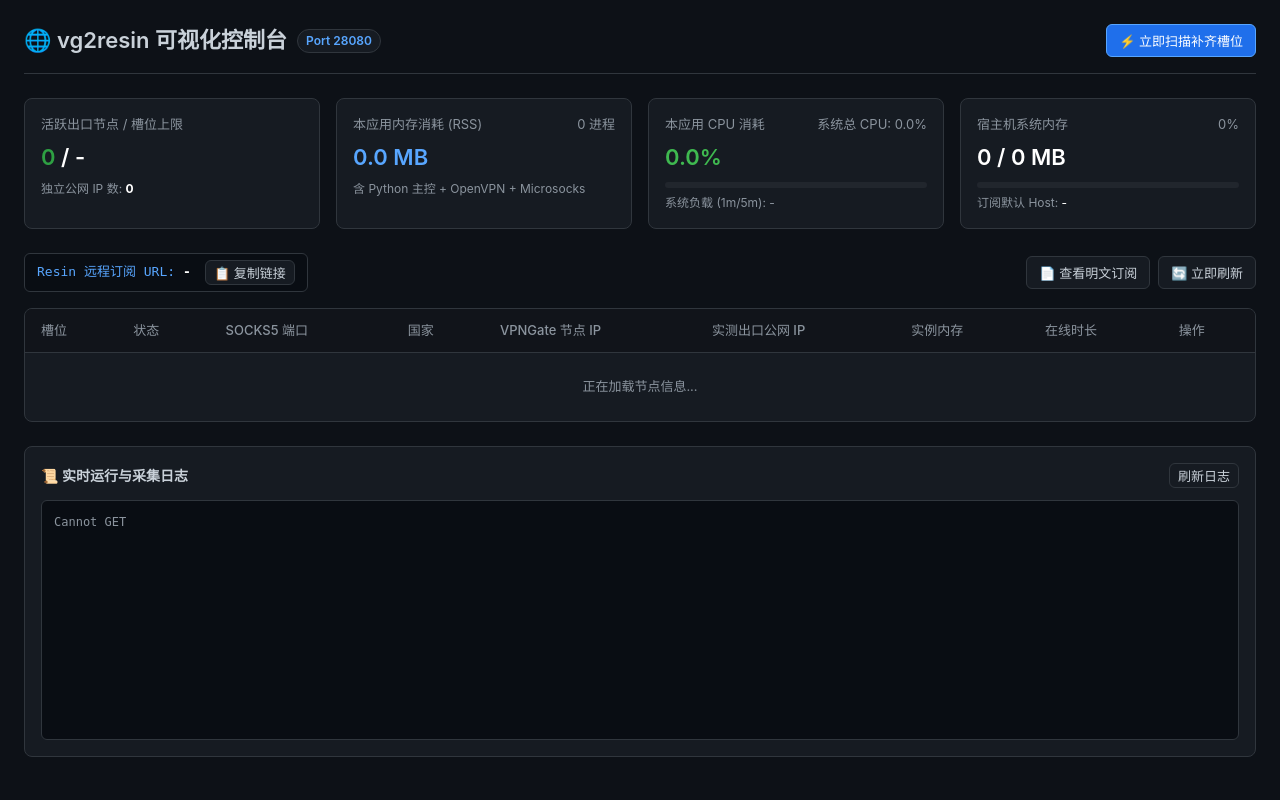
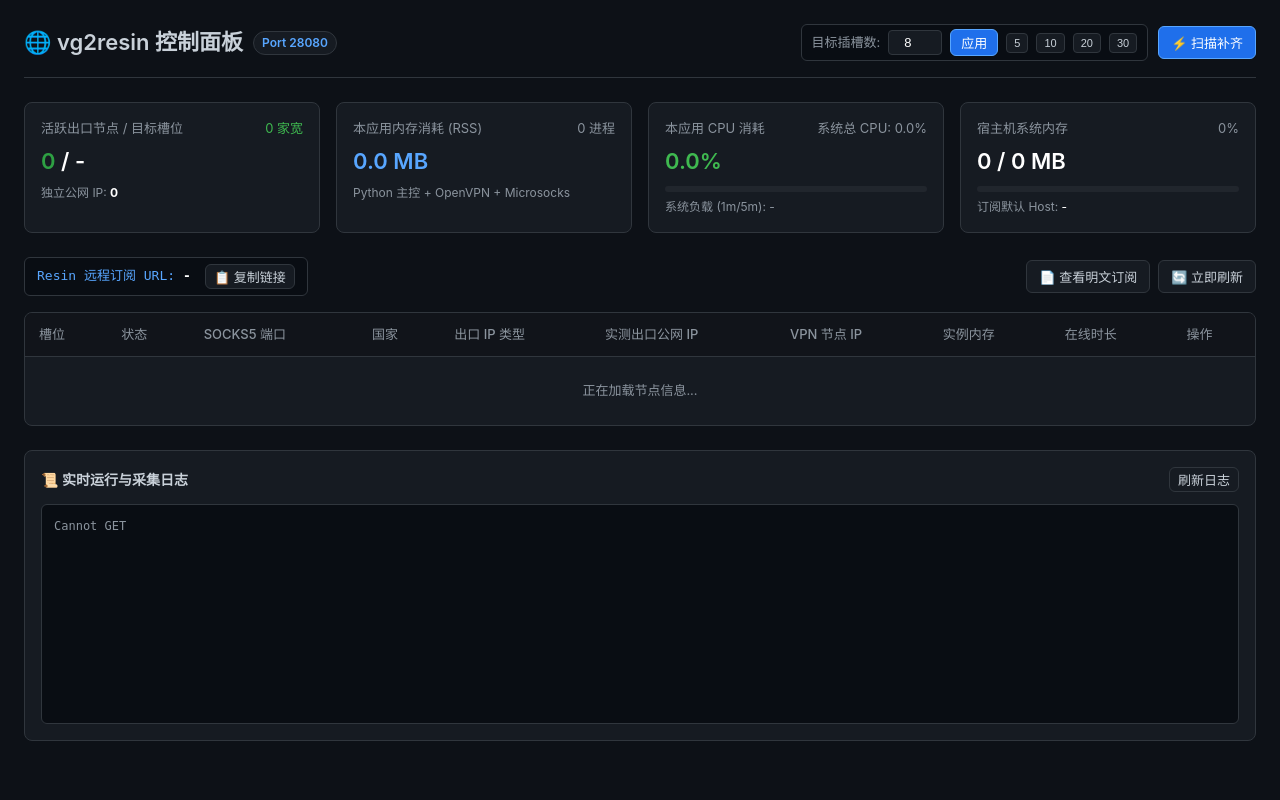
Before and after one commit to danielzi/vg2resin, a Python web app: template templates/index.html in a window 1280 px wide. Run offline with Jinja, Linux system fonts and the light colour scheme; the template is opened without the code that fills it, so the values that code supplies are empty.

Commit message:
feat: add dynamic pool size adjustment and residential/datacenter IP type detection in WebUI

```diff
--- a/templates/index.html
+++ b/templates/index.html
@@ -17,6 +17,7 @@
       --success: #2ea043;
       --danger: #f85149;
       --warning: #d29922;
+      --purple: #bc8cff;
     }
     * { box-sizing: border-box; margin: 0; padding: 0; }
     body {
@@ -26,7 +27,7 @@
       padding: 24px;
       line-height: 1.5;
     }
-    .container { max-width: 1240px; margin: 0 auto; }
+    .container { max-width: 1280px; margin: 0 auto; }
     header {
       display: flex;
       justify-content: space-between;
@@ -34,6 +35,8 @@
       margin-bottom: 24px;
       padding-bottom: 16px;
       border-bottom: 1px solid var(--border);
+      flex-wrap: wrap;
+      gap: 16px;
     }
     h1 { font-size: 22px; font-weight: 600; display: flex; align-items: center; gap: 10px; }
     .badge {
@@ -44,9 +47,34 @@
       border: 1px solid var(--border);
       color: var(--primary);
     }
+    .pool-control-box {
+      display: flex;
+      align-items: center;
+      gap: 8px;
+      background: #090d13;
+      border: 1px solid var(--border);
+      border-radius: 6px;
+      padding: 4px 10px;
+    }
+    .pool-control-box label { font-size: 13px; color: var(--text-muted); }
+    .pool-control-box input {
+      width: 54px;
+      background: #161b22;
+      border: 1px solid var(--border);
+      color: #fff;
+      padding: 4px 6px;
+      border-radius: 4px;
+      font-size: 13px;
+      text-align: center;
+    }
+    .preset-btn {
+      padding: 3px 7px;
+      font-size: 11px;
+      border-radius: 4px;
+    }
     .stats-bar {
       display: grid;
-      grid-template-columns: repeat(auto-fit, minmax(220px, 1fr));
+      grid-template-columns: repeat(auto-fit, minmax(230px, 1fr));
       gap: 16px;
       margin-bottom: 24px;
     }
@@ -115,12 +143,12 @@
     th {
       background: #11141a;
       color: var(--text-muted);
-      padding: 12px 16px;
+      padding: 12px 14px;
       font-weight: 500;
       border-bottom: 1px solid var(--border);
     }
     td {
-      padding: 12px 16px;
+      padding: 12px 14px;
       border-bottom: 1px solid var(--border);
       vertical-align: middle;
     }
@@ -135,8 +163,19 @@
     }
     .dot-online { background: var(--success); box-shadow: 0 0 8px var(--success); }
     .dot-offline { background: var(--danger); }
-    .flag { font-weight: 600; padding: 2px 6px; border-radius: 4px; background: #21262d; }
+    .flag { font-weight: 600; padding: 2px 6px; border-radius: 4px; background: #21262d; font-size: 12px; }
     .ip-code { font-family: monospace; font-size: 13px; }
+    .type-badge {
+      display: inline-block;
+      font-size: 11px;
+      padding: 2px 6px;
+      border-radius: 4px;
+      font-weight: 500;
+    }
+    .type-residential { background: rgba(46,160,67,0.15); color: #3fb950; border: 1px solid rgba(46,160,67,0.3); }
+    .type-mobile { background: rgba(188,140,255,0.15); color: #d2a8ff; border: 1px solid rgba(188,140,255,0.3); }
+    .type-hosting { background: rgba(139,148,158,0.15); color: #8b949e; border: 1px solid rgba(139,148,158,0.3); }
+    .isp-text { font-size: 11px; color: var(--text-muted); margin-top: 2px; }
     .logs-card { margin-top: 24px; }
     .logs-header {
       display: flex;
@@ -152,7 +191,7 @@
       font-family: monospace;
       font-size: 12px;
       color: #8b949e;
-      height: 240px;
+      height: 220px;
       overflow-y: auto;
       white-space: pre-wrap;
       word-break: break-all;
@@ -175,23 +214,32 @@
 <body>
   <div class="container">
     <header>
-      <h1>🌐 vg2resin 可视化控制台 <span class="badge">Port 28080</span></h1>
-      <div style="display:flex; gap:8px;">
-        <button onclick="triggerRefresh()" class="btn-primary" id="btnRefresh">⚡ 立即扫描补齐槽位</button>
+      <h1>🌐 vg2resin 控制面板 <span class="badge">Port 28080</span></h1>
+      <div style="display:flex; align-items:center; gap:10px; flex-wrap:wrap;">
+        <div class="pool-control-box">
+          <label>目标插槽数:</label>
+          <input type="number" id="inputPoolSize" min="1" max="60" value="8">
+          <button onclick="setPoolSize(document.getElementById('inputPoolSize').value)" class="btn-primary" style="padding:3px 10px;">应用</button>
+          <button class="preset-btn" onclick="setPoolSize(5)">5</button>
+          <button class="preset-btn" onclick="setPoolSize(10)">10</button>
+          <button class="preset-btn" onclick="setPoolSize(20)">20</button>
+          <button class="preset-btn" onclick="setPoolSize(30)">30</button>
+        </div>
+        <button onclick="triggerRefresh()" class="btn-primary" id="btnRefresh">⚡ 扫描补齐</button>
       </div>
     </header>
 
     <div class="stats-bar">
       <div class="card">
-        <div class="stat-title"><span>活跃出口节点 / 槽位上限</span></div>
+        <div class="stat-title"><span>活跃出口节点 / 目标槽位</span><span id="residentialSummary" style="color:#3fb950">0 家宽</span></div>
         <div class="stat-val"><span id="activeCount" style="color:var(--success)">0</span> / <span id="poolSize">-</span></div>
-        <div class="stat-sub">独立公网 IP 数: <strong id="ipCount" style="color:#fff">0</strong></div>
+        <div class="stat-sub">独立公网 IP: <strong id="ipCount" style="color:#fff">0</strong></div>
       </div>
 
       <div class="card">
         <div class="stat-title"><span>本应用内存消耗 (RSS)</span><span id="appProcCount">0 进程</span></div>
         <div class="stat-val" style="color:#58a6ff"><span id="appMemMb">0.0</span> MB</div>
-        <div class="stat-sub">含 Python 主控 + OpenVPN + Microsocks</div>
+        <div class="stat-sub">Python 主控 + OpenVPN + Microsocks</div>
       </div>
 
       <div class="card">
@@ -229,15 +277,16 @@
             <th>状态</th>
             <th>SOCKS5 端口</th>
             <th>国家</th>
-            <th>VPNGate 节点 IP</th>
+            <th>出口 IP 类型</th>
             <th>实测出口公网 IP</th>
+            <th>VPN 节点 IP</th>
             <th>实例内存</th>
             <th>在线时长</th>
             <th>操作</th>
           </tr>
         </thead>
         <tbody id="workerTable">
-          <tr><td colspan="9" style="text-align:center; padding:24px; color:var(--text-muted)">正在加载节点信息...</td></tr>
+          <tr><td colspan="10" style="text-align:center; padding:24px; color:var(--text-muted)">正在加载节点信息...</td></tr>
         </tbody>
       </table>
     </div>
@@ -277,12 +326,32 @@
       return `${h}时${m % 60}分`;
     }
 
+    async function setPoolSize(val) {
+      val = parseInt(val, 10);
+      if (isNaN(val) || val < 1 || val > 60) {
+        showToast('请输入 1~60 之间的插槽数');
+        return;
+      }
+      try {
+        const res = await fetch(`/api/config?pool_size=${val}`, { method: 'POST' });
+        const d = await res.json();
+        showToast(d.message || '已更新插槽数量');
+        document.getElementById('inputPoolSize').value = val;
+        fetchStatus();
+      } catch (e) {
+        showToast('更新失败: ' + e);
+      }
+    }
+
     async function fetchStatus() {
       try {
         const res = await fetch('/status');
         const data = await res.json();
 
         document.getElementById('poolSize').innerText = data.pool_size;
+        if (!document.getElementById('inputPoolSize').matches(':focus')) {
+          document.getElementById('inputPoolSize').value = data.pool_size;
+        }
         document.getElementById('publicHost').innerText = data.public_host;
         const sub = `${window.location.protocol}//${window.location.host}/sub`;
         document.getElementById('subUrl').innerText = sub;
@@ -308,15 +377,23 @@
         const uniqueIps = new Set(active.map(w => w.egress_ip).filter(Boolean));
         document.getElementById('ipCount').innerText = uniqueIps.size;
 
+        const resCount = active.filter(w => w.ip_type && w.ip_type.includes('家宽')).length;
+        document.getElementById('residentialSummary').innerText = `${resCount} 家宽 / ${active.length - resCount} 机房`;
+
         const tbody = document.getElementById('workerTable');
         if (workers.length === 0) {
-          tbody.innerHTML = '<tr><td colspan="9" style="text-align:center; padding:24px; color:var(--text-muted)">当前暂无活跃隧道，后台正在并发连接 VPNGate 节点...</td></tr>';
+          tbody.innerHTML = '<tr><td colspan="10" style="text-align:center; padding:24px; color:var(--text-muted)">当前暂无活跃隧道，后台正在并发连接 VPNGate 节点...</td></tr>';
           return;
         }
 
         let html = '';
         workers.forEach(w => {
           const isAlive = w.alive;
+          let typeClass = 'type-hosting';
+          let typeLabel = w.ip_type || '未知';
+          if (typeLabel.includes('家宽')) typeClass = 'type-residential';
+          else if (typeLabel.includes('移动')) typeClass = 'type-mobile';
+
           html += `
             <tr>
               <td><strong>#${w.slot}</strong></td>
@@ -326,8 +403,12 @@
               </td>
               <td><span class="ip-code">:${w.port}</span></td>
               <td><span class="flag">${w.country || 'VG'}</span></td>
+              <td>
+                <span class="type-badge ${typeClass}">${typeLabel}</span>
+                ${w.isp ? `<div class="isp-text" title="${w.isp}">${w.isp.substring(0, 24)}</div>` : ''}
+              </td>
+              <td><span class="ip-code" style="color:${isAlive ? '#58a6ff' : 'var(--text-muted)'}">${w.egress_ip || '-'}</span></td>
               <td><span class="ip-code">${w.vpn_server_ip || '-'}</span></td>
-              <td><span class="ip-code" style="color:${isAlive ? '#58a6ff' : 'var(--text-muted)'}">${w.egress_ip || '-'}</span></td>
               <td><span class="ip-code">${(w.rss_mb || 0).toFixed(1)} MB</span></td>
               <td>${formatDuration(w.uptime_sec)}</td>
               <td>
@@ -370,7 +451,7 @@
       } finally {
         setTimeout(() => {
           btn.disabled = false;
-          btn.innerText = '⚡ 立即扫描补齐槽位';
+          btn.innerText = '⚡ 扫描补齐';
         }, 3000);
       }
     }
```
Also changed, not shown: app.py (+81 -16 lines).
